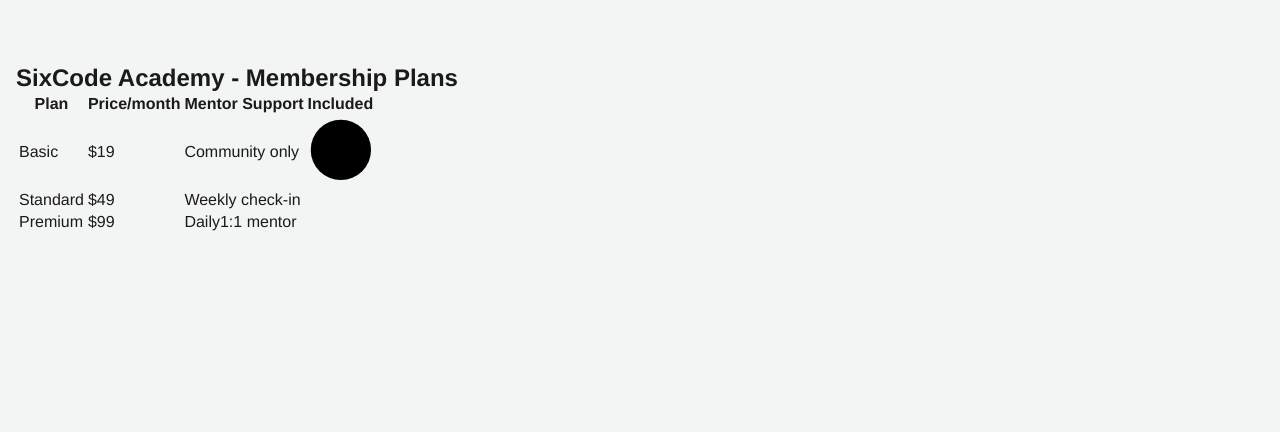
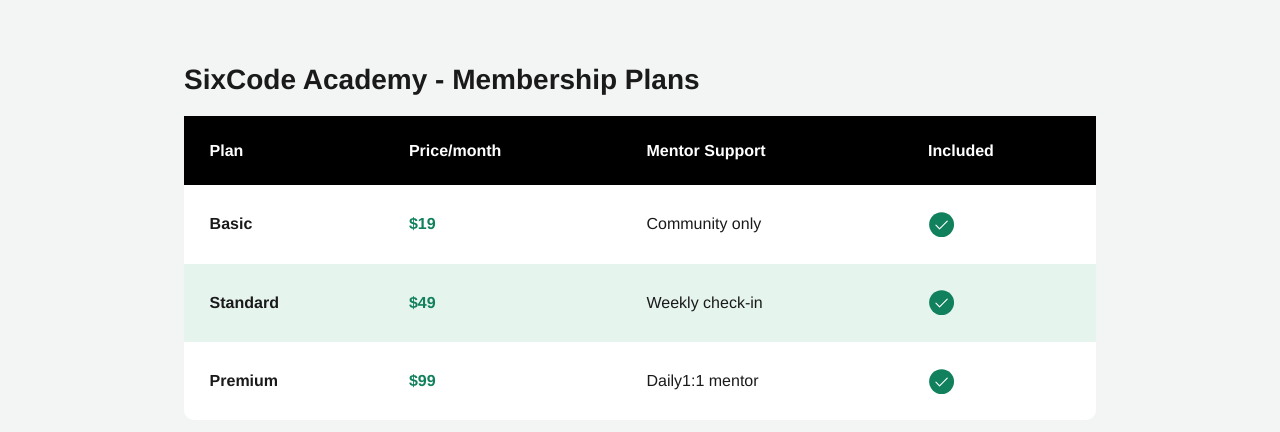
Before and after one commit to MANISHIMWESalton/sixcode-week-1, a plain HTML site: page min-project/index.html in a window 1280 px wide. Drawn offline with Linux system fonts and the light colour scheme.

Commit message:
Add CSS styling

```diff
--- a/min-project/index.css
+++ b/min-project/index.css
@@ -23,6 +23,74 @@
     font-family: "Helvetica Neue",Arial,sans-serif;
 }
 .pricing{
-    width: clamp(18rem 90vw 57rem);
+    width: clamp(18rem, 90vw,57rem);
     margin: 0 auto;
 }
+table{
+    width: 100%;
+    border-collapse: separate;
+    border-spacing: 0;
+    background: var(--card-bg);
+    font-family: clamp(0.9rem,1.8vw,1.15rem);
+    border-radius: 10px;
+}
+th,td{
+    padding: clamp(0.9rem,2.5vw,1.6rem) clamp(0.75rem,2.2vw,1.6rem);
+    text-align: left;
+}
+thead th{
+    position: sticky;
+    top: 0;
+    z-index: 2;
+    background: var(--header-bg);
+    color: var(--header-text);
+    font-weight: 700;
+}
+tbody tr:nth-child(even){
+    background: var(--mint);
+}
+
+tbody tr:hover{
+    background: var(--hover);
+}
+tbody td:first-child{
+    position: relative;
+    font-weight: 700;
+}
+tbody td:first-child::before {
+  content: "";
+  position: absolute;
+  left: 0;
+  top: 20%;
+  height: 60%;
+  width: 4px;
+  border-radius: 0 4px 4px 0;
+  background: var(--green);
+  opacity: 0;
+  transition: opacity 0.2s ease;
+}
+tbody td:nth-child(2) {
+  color: var(--green);
+  font-weight: 700;
+}
+.check{
+    width: 1.7em;
+  height: 1.7em;
+    display: block;
+    transition: transform 0.2s ease;
+}
+.check circle {
+  fill: var(--green);
+  transition: fill 0.2s ease;
+}
+.check path {
+  fill: none;
+  stroke: #ffffff;
+  stroke-width: 1;
+  stroke-linecap: round;
+  stroke-linejoin: round;
+}
+h1 {
+  font-size: clamp(1.25rem, 3vw, 1.75rem);
+  margin: 0 0 1.25rem;
+}
--- a/min-project/index.html
+++ b/min-project/index.html
@@ -34,13 +34,23 @@
                         <td>Standard</td>
                         <td>$49</td>
                         <td>Weekly check-in</td>
-                        <td> </td>
+                         <td>
+                        <svg class="check" viewBox="0 0 24 24" role="img" aria-label="include">
+                           <circle cx="12" cy="12" r="11"/>
+                            <path d="M7 12.5l3.2 3.2L17 9"/>
+                        </svg>
+                    </td>
                     </tr>
                       <tr>
                         <td>Premium</td>
                         <td>$99</td>
                         <td>Daily1:1 mentor</td>
-                        <td> </td>
+                        <td>
+                        <svg class="check" viewBox="0 0 24 24" role="img" aria-label="include">
+                           <circle cx="12" cy="12" r="11"/>
+                            <path d="M7 12.5l3.2 3.2L17 9"/>
+                        </svg>
+                    </td>
                     </tr>
                 </tbody>
             </table>
```
